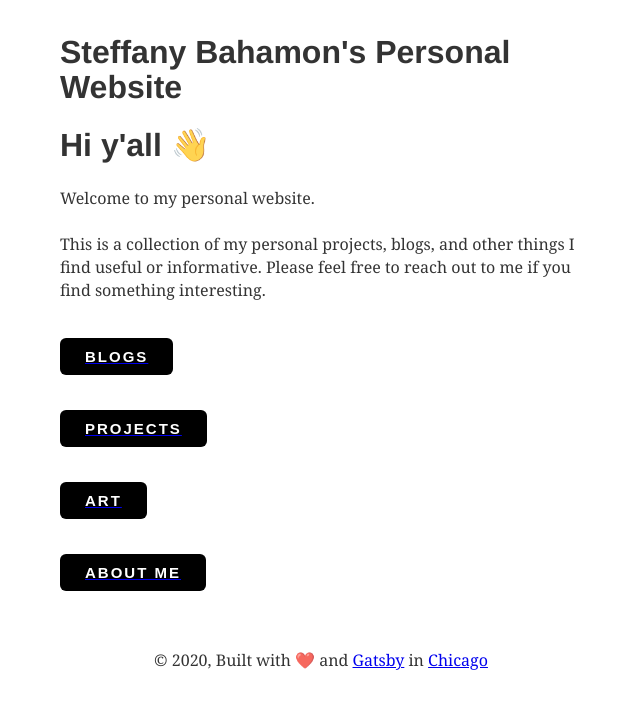
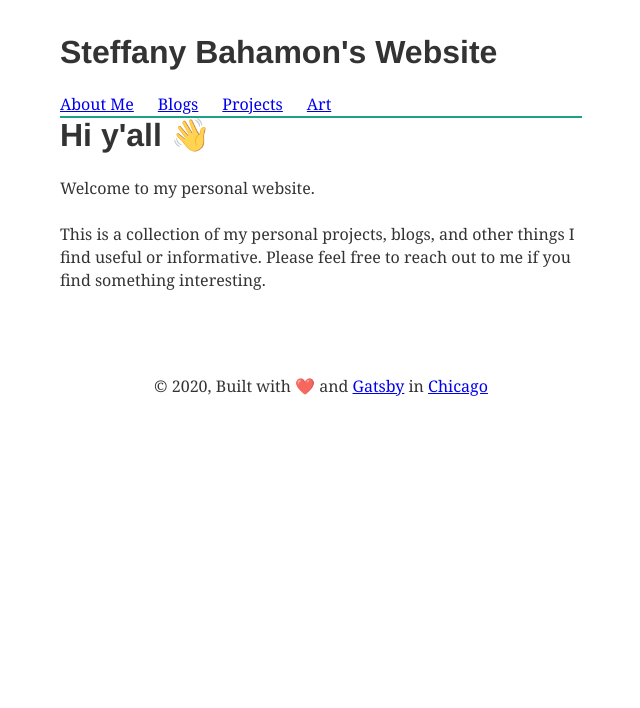
Before and after one commit to sbahamon/steff-personal-blog, a Gatsby site: page / in a window 1280 px wide. Shown: the whole page, without its empty margins (319-959 px from the left). Built offline with nearby package versions, Linux system fonts and the light colour scheme; Gatsby itself is replaced by a stand-in of ours; some packages are replaced by stand-ins of ours.

Commit message:
first pass nav bar

```diff
--- a/gatsby-config.js
+++ b/gatsby-config.js
@@ -1,6 +1,6 @@
 module.exports = {
   siteMetadata: {
-    title: `Steffany Bahamon's Personal Website`,
+    title: `Steffany Bahamon's Website`,
     author: `Steffany Bahamon`,
     description: `Projects, art, and writings by Steffany Bahamon`,
     siteUrl: `https://steffb.netlify.app//`,
--- a/src/components/navbar.js
+++ b/src/components/navbar.js
@@ -1,5 +1,6 @@
 import React from "react"
 import { Link, StaticQuery, graphql } from "gatsby"
+
 import styled from "styled-components"
 
 import { rhythm } from "../utils/typography"
@@ -29,7 +30,30 @@ export default () => (
             {data.site.siteMetadata.title}
         </Link>
         </h1>
+        <Nav>
+            <StyledLink to="/about-me/">
+            About Me
+            </StyledLink>
+            <StyledLink to="/blog/">
+            Blogs
+            </StyledLink>
+            <StyledLink to="/project/">
+            Projects
+            </StyledLink>
+            <StyledLink to="/art/">
+            Art
+            </StyledLink>
+        </Nav>
       </header>
     )}
   />
 )
+
+const Nav = styled.nav`
+  border-bottom: 2px solid #1ca086;
+
+`
+
+const StyledLink = styled(Link)`
+  margin-right: 24px;
+`
--- a/src/pages/index.js
+++ b/src/pages/index.js
@@ -1,9 +1,7 @@
 import React from "react"
-import { Link } from "gatsby"
 
 import Layout from "../components/layout"
 import SEO from "../components/seo"
-import Button from "../components/button"
 
 class IndexPage extends React.Component {
   render() {
@@ -24,18 +22,6 @@ class IndexPage extends React.Component {
           This is a collection of my personal projects, blogs, and other things I find useful or informative.
           Please feel free to reach out to me if you find something interesting.
         </p>
-        <Link to="/blog/">
-          <Button marginTop="35px">Blogs</Button>
-        </Link>
-        <Link to="/project/">
-          <Button marginTop="35px">Projects</Button>
-        </Link>
-        <Link to="/art/">
-          <Button marginTop="35px">Art</Button>
-        </Link>
-        <Link to="/about-me/">
-          <Button marginTop="35px">About Me</Button>
-        </Link>
       </Layout>
     )
   }
```
